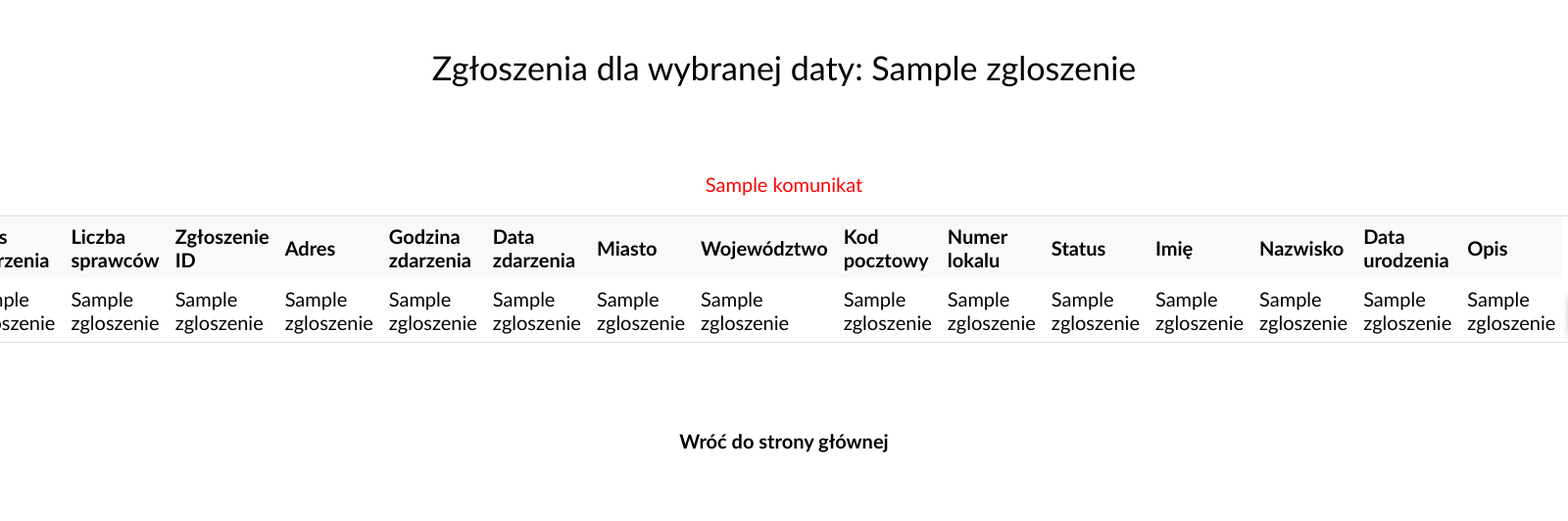
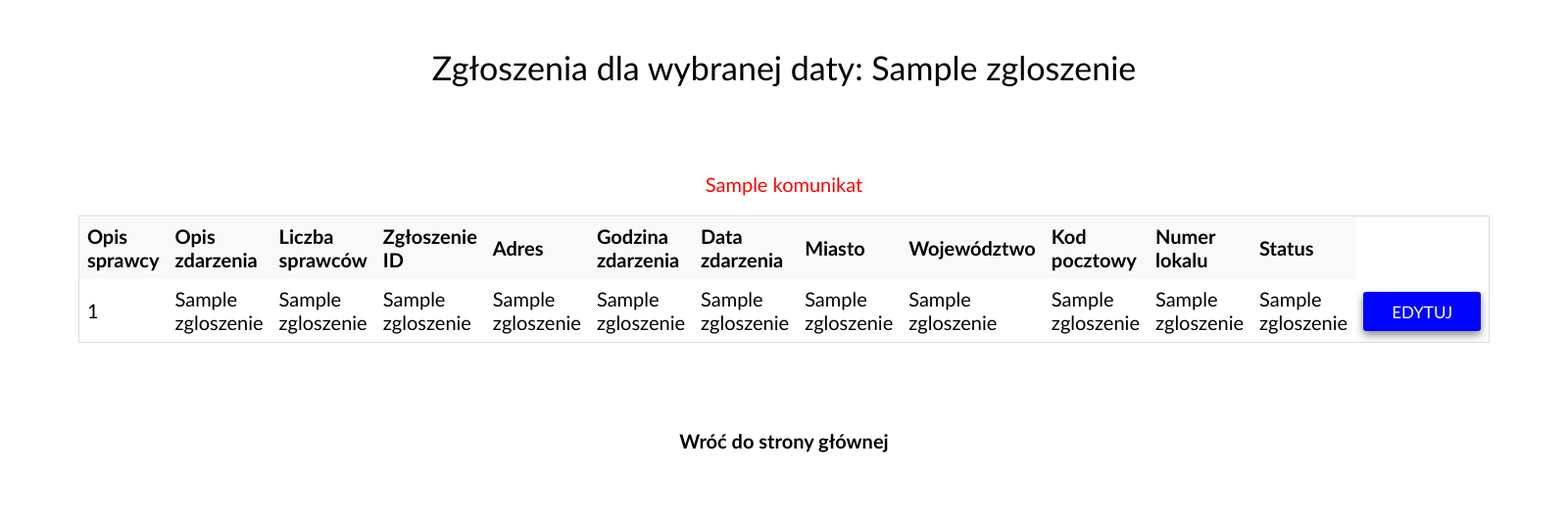
Before and after one commit to GrochotAGH/final-project-teammpf, a Flask app: template templates/zgloszenia.html in a window 1600 px wide; the page is wider, and only the part inside the window is pictured. Shown: the part 292-824 px from the top of that part at 98% size. Run offline with Flask 3, Linux system fonts and the light colour scheme; the template is opened without the code that fills it: most values are stand-ins (such as "Sample title", 1, 10 or a date in 2020).

Commit message:
ostatnia rzecz

```diff
--- a/templates/zgloszenia.html
+++ b/templates/zgloszenia.html
@@ -70,10 +70,6 @@
                 <th>Kod pocztowy</th>
                 <th>Numer lokalu</th>
                 <th>Status</th> <!-- Dodaj kolumnę status -->
-                <th class="hidden">Imię</th>
-                <th class="hidden">Nazwisko</th>
-                <th class="hidden">Data urodzenia</th>
-                <th class="hidden">Opis</th>
               </tr>
         </thead>
         <tbody>
@@ -91,10 +87,6 @@
               <td>{{ zgloszenie[9] }}</td>
               <td>{{ zgloszenie[10] }}</td>
                <td>{{ zgloszenie[11] }}</td> <!-- Wyświetl status -->
-               <td class="hidden">{{ zgloszenie[12] }}</td>
-               <td class="hidden">{{ zgloszenie[13] }}</td>
-               <td class="hidden">{{ zgloszenie[14] }}</td>
-               <td class="hidden">{{ zgloszenie[15] }}</td>
                <script>
 function showFields(zgloszenieId) {
     const statusElement = document.querySelector(`.status[data-zgloszenie-id="${zgloszenieId}"]`);
@@ -107,7 +99,6 @@ function showFields(zgloszenieId) {
     submitButton.style.display = "block";
 }
                 </script>
-
     <td class="status" data-zgloszenie-id="{{ zgloszenie[3] }}" data-aktualny-status="{{ zgloszenie[11] }}">
       <div class="button-container">
         <div>
```
Also changed, not shown: bezpieczenstwopublicznedb.sql (+2 -5 lines).
